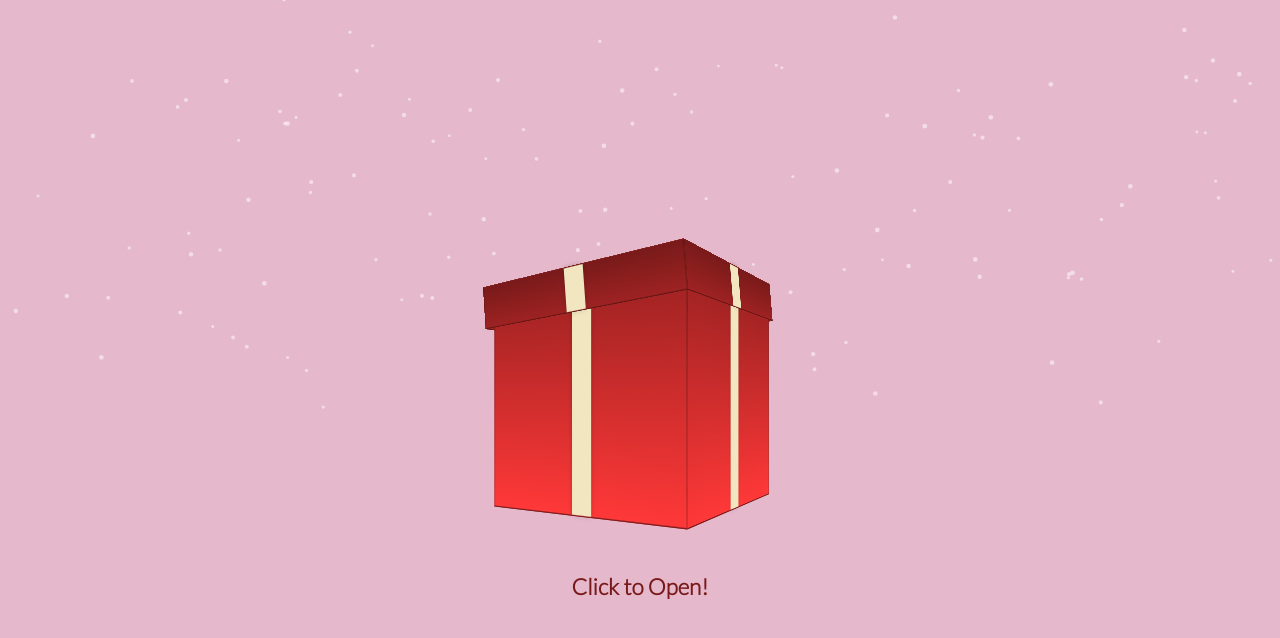
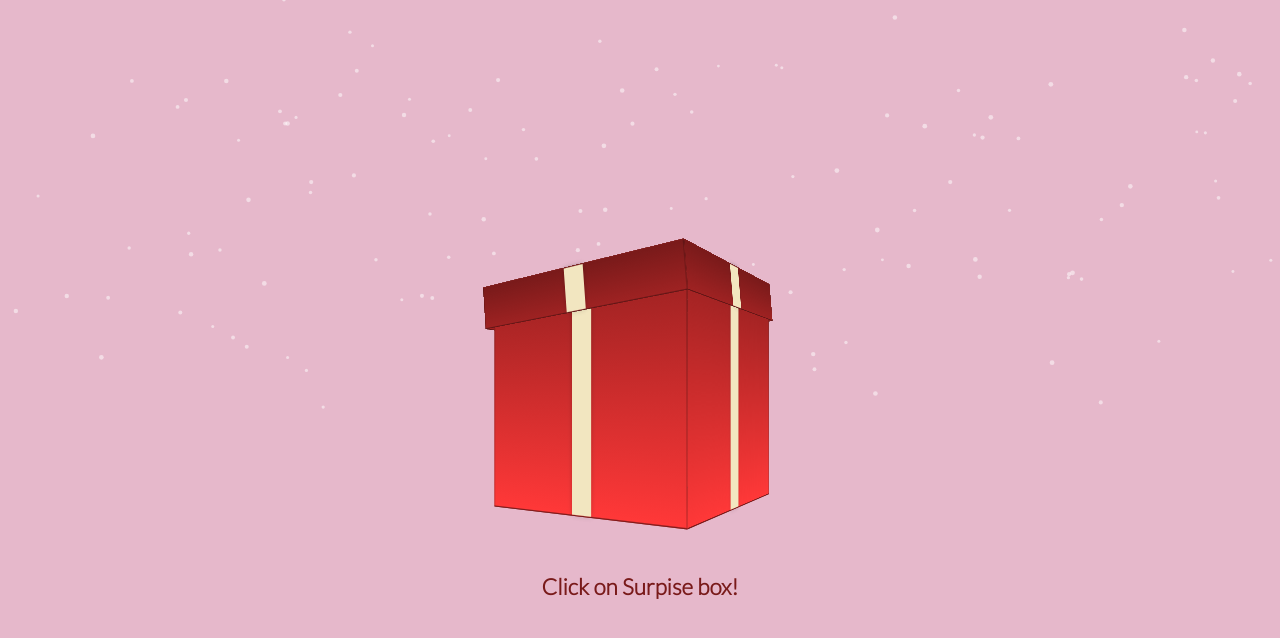
Before and after one commit to Faijan-Momin/Happy-Birthday, a plain HTML site: page index.html in a window 1280 px wide. Drawn offline with Linux system fonts and the light colour scheme.

Commit message:
mesg change

```diff
--- a/index.html
+++ b/index.html
@@ -31,7 +31,7 @@
 	</div>
 
 	<div class="instruction">
-		Click to Open!
+		Click on Surpise box!
 	</div>
 </div>
 <!-- partial -->
```
